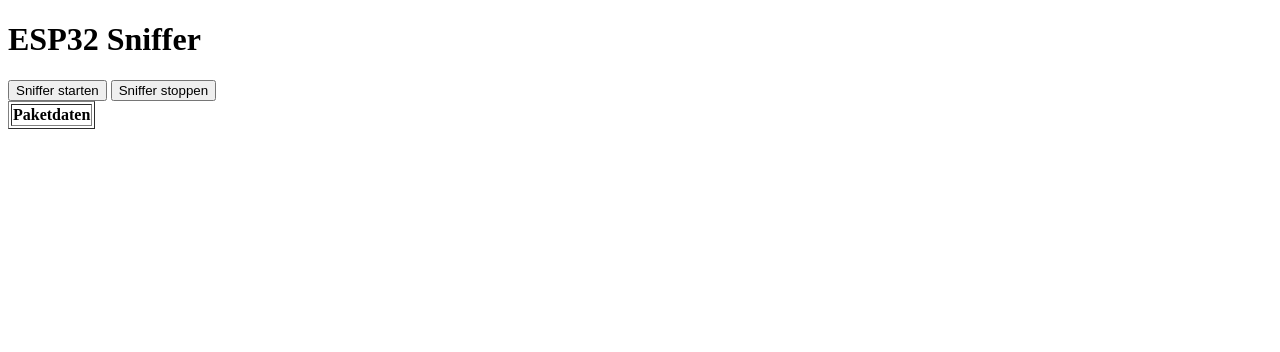
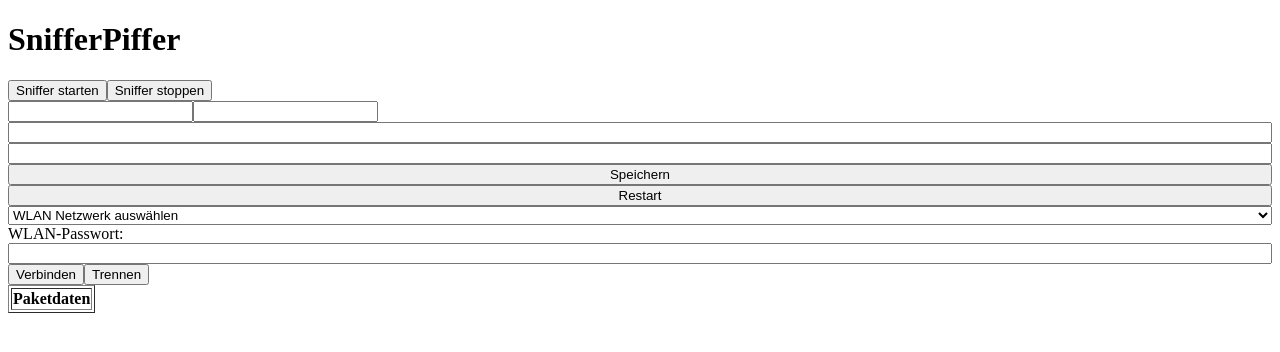
Before and after one commit to TentacleGuy/snifferpiffer, a Flask app: page / in a window 1280 px wide. Shown: the top 352 px of the page. Run offline with Flask 3, Linux system fonts and the light colour scheme; lists and menus that the app fills with data are empty; some libraries are stand-ins or nearby versions.

Commit message:
Styling und struktur

```diff
--- a/scripts/flask_app.py
+++ b/scripts/flask_app.py
@@ -3,10 +3,15 @@
 from flask_socketio import SocketIO, emit
 
 # Pfad zum Projektverzeichnis setzen (einen Ordner höher)
-project_root = os.path.abspath(os.path.join(os.getcwd(), '..'))
-template_dir = os.path.join(project_root, 'templates')
+#project_root = os.path.abspath(os.path.join(os.getcwd(), '..'))
+#template_dir = os.path.join(project_root, 'templates')
+#static_folder = os.path.join(project_root, 'static')
+project_root = os.path.abspath(os.path.dirname(__file__))
+template_dir = os.path.join(project_root, '../templates')
+static_folder = os.path.join(project_root, '../static')
 
-app = Flask(__name__, template_folder=template_dir)
+#app = Flask(__name__, template_folder=template_dir)
+app = Flask(__name__, template_folder=template_dir, static_folder=static_folder)
 socketio = SocketIO(app)
 command = "none";
 
--- /dev/null
+++ b/static/style.css
@@ -0,0 +1,9 @@
+.rows{
+    display:flex;
+    flex-direction: column;
+}
+
+.columns{
+    display:flex;
+    flex-direction: row;
+}
--- a/templates/index.html
+++ b/templates/index.html
@@ -6,11 +6,42 @@
     <title>ESP32 Sniffer</title>
     <!-- Lade den Socket.IO-Client -->
     <script src="https://cdn.socket.io/4.0.0/socket.io.min.js"></script>
+    <script src="{{ url_for('static', filename='script.js') }}"></script>
+    <link rel="stylesheet" type="text/css" href="{{ url_for('static', filename='style.css') }}"></style>
 </head>
 <body>
-    <h1>ESP32 Sniffer</h1>
-    <button onclick="startSniffer()">Sniffer starten</button>
-    <button onclick="stopSniffer()">Sniffer stoppen</button>
+    <h1>SnifferPiffer</h1>
+    <div id="menu" class="columns">
+        <button onclick="sendCommand('sniff')">Sniffer starten</button>
+        <button onclick="stopSniffer('piff')">Sniffer stoppen</button>
+    </div>
+    <div id="devices" class="rows">
+        <div id="espInfo" class="rows">
+            <div class="columns">
+                <input type="text" id="espName" readonly />
+                <input type="text" id="espIP" readonly />
+            </div>
+            <div class="rows">
+                <input type="text" id="espSSID" />
+                <input type="text" id="espPW"  />
+            </div>
+            <button onclick="sendCommand('newCredentials')">Speichern</button>
+            <button onclick="sendComman('restart')">Restart</button>
+        </div>
+        <div id="wlan" class="rows">
+            <div class="rows">
+                <select id="wlanSelect">
+                    <option value="none">WLAN Netzwerk auswählen</option>
+                </select>
+                <label for="wlanPW">WLAN-Passwort:</label>
+                <input type="text" id="wlanPW" />
+            </div>
+            <div class="columns">
+                <button onclick="sendCommand('connect')">Verbinden</button>
+                <button onclick="sendCommand('disconnect')">Trennen</button>
+            </div>
+        </div>
+    </div>
 
     <!-- Tabelle für empfangene Pakete -->
     <table id="packetTable" border="1">
```
Also changed, not shown: static/script.js (renamed from scripts/static/script.js).
